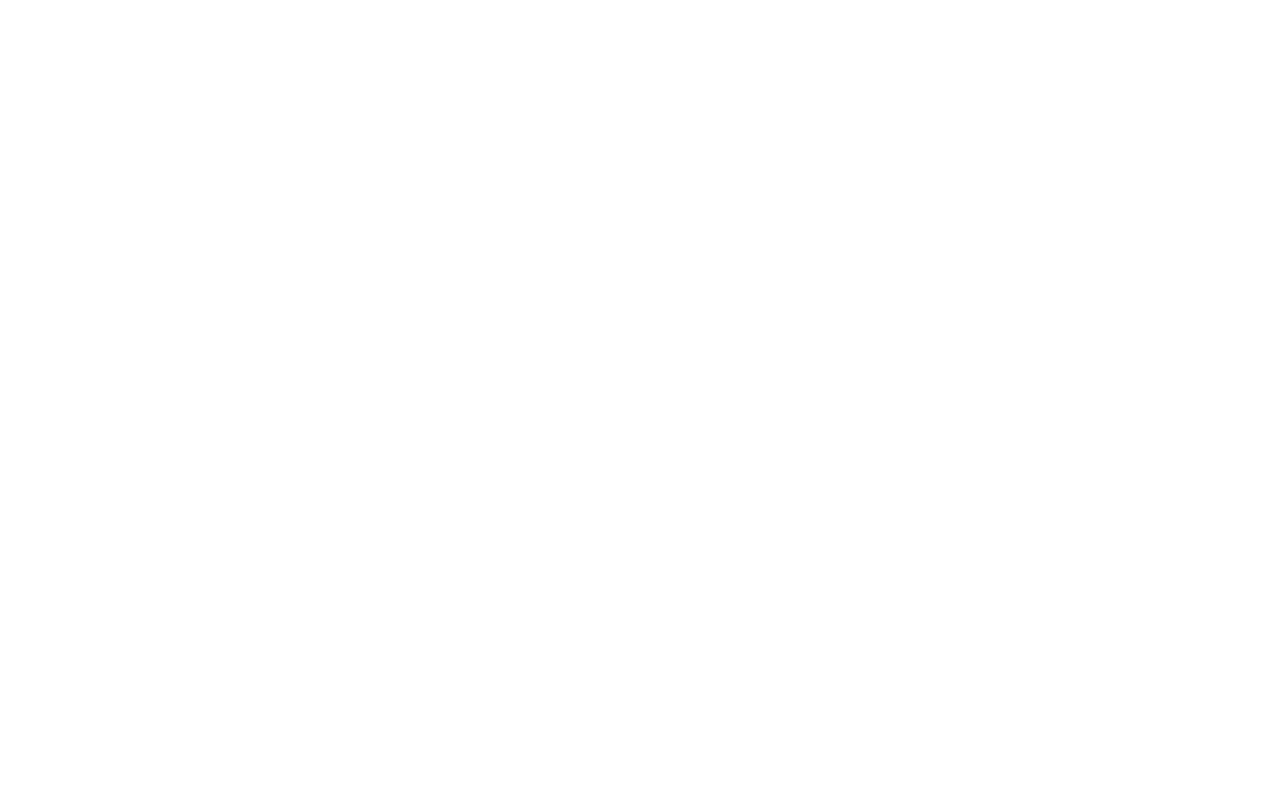
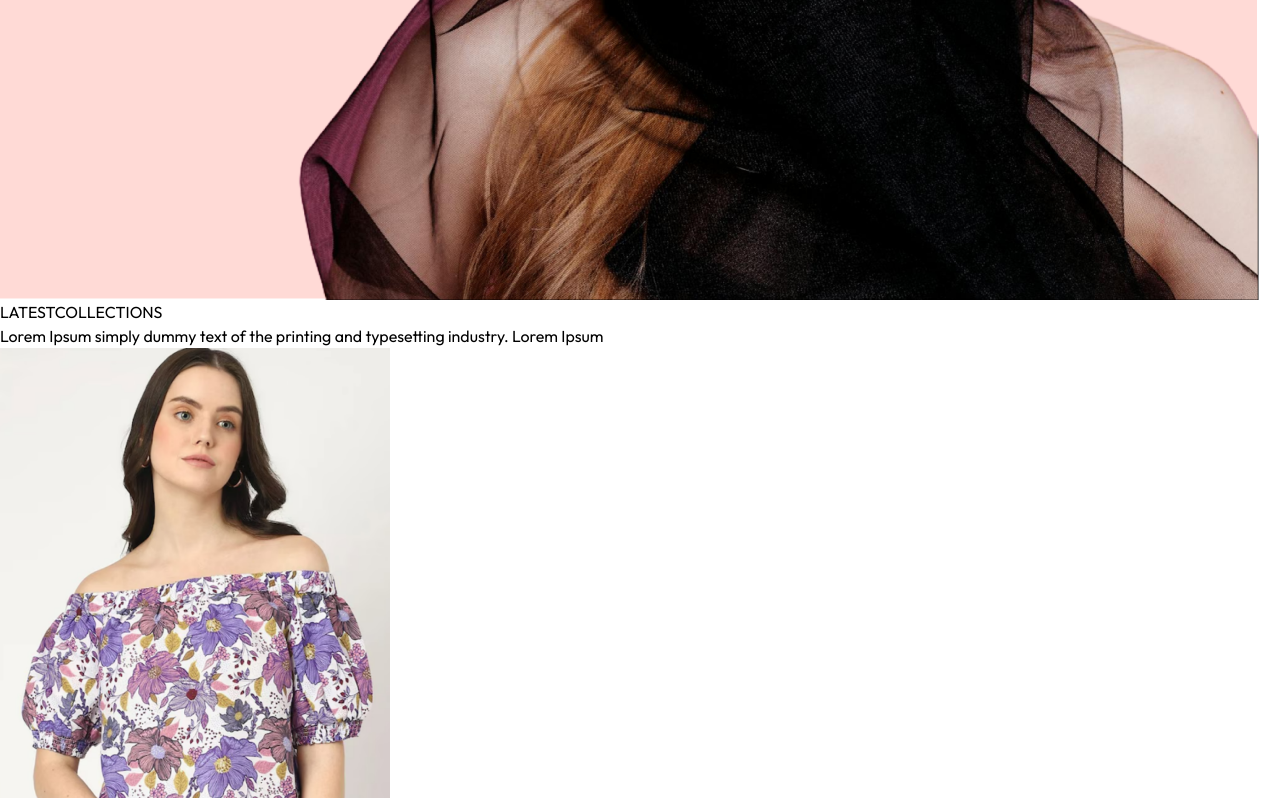
Before and after one commit to dilmiishara/Forever-Ecommerce-web, a React (Vite) app in the folder frontend/: page / in a window 1280 px wide. Shown: the part 1369-2169 px from the top of the page. Before the commit the page ends 800 px from the top, so only its background shows below. Built offline with nearby package versions, Linux system fonts and the light colour scheme.

Commit message:
latest collection part

```diff
--- a/frontend/src/components/Hero.jsx
+++ b/frontend/src/components/Hero.jsx
@@ -1,4 +1,5 @@
 import React from 'react'
+import { assets } from '../assets/assets'
 
 const Hero = () => {
   return (
@@ -10,13 +11,15 @@ const Hero = () => {
                 <p className='w-8 md:w-11 h-[2px] bg-[#414141]'></p>
                 <p className='font-medium text-sm md:text-base'>OUR BESTSELLERS</p>
             </div>
-            <h1 className='text-3xl sm:py-3 lg:text-5xl leading-relaxed'>Latest Arrivals</h1>
+            <h1 className='prata-regular text-3xl sm:py-3 lg:text-5xl leading-relaxed'>Latest Arrivals</h1>
             <div className='flex items-center gap-2'>
                 <p className='font-semibold text-sm md:text-base'>SHOP NOW</p>
                 <p className='w-8 md:w-11 h-[1px] bg-[#414141]'></p>
             </div>
         </div>
       </div>
+      {/* Hero Right Side */}
+      <img src={assets.hero_img} className='w-full sm:w-1/2' alt="" />
     </div>
   )
 }
--- /dev/null
+++ b/frontend/src/components/LatestCollection.jsx
@@ -0,0 +1,41 @@
+import React, { useContext, useEffect, useState } from 'react';
+import { ShopContext } from '../context/ShopContext';
+import Title from './Title';
+import ProductItem from './ProductItem';
+
+const LatestCollection = () => {
+  const { products } = useContext(ShopContext);
+  const [latestProducts, setLatestProducts] = useState([]);
+
+  useEffect(() => {
+    if (products && products.length > 0) {
+      setLatestProducts(products.slice(0, 10));
+    }
+  }, [products]); // Add `products` as a dependency
+
+  return (
+    <div className='my-10'>
+      <div className='text-center py-8 text-3xl'>
+        <Title text1={'LATEST'} text2={'COLLECTIONS'} />
+        <p className='w-3/4 m-auto text-xs sm:text-sm md:text-base text-gray-600'>
+          Lorem Ipsum simply dummy text of the printing and typesetting industry. Lorem Ipsum
+        </p>
+      </div>
+
+      {/* Rendering Products */}
+      <div className='grid grid-cols-2 sm:grid-cols-3 md:grid-cols-4 lg:grid-cols-5 gap-4 gap-y-6'>
+        {latestProducts.map((item, index) => (
+          <ProductItem
+            key={index}
+            id={item._id}
+            image={item.image}
+            name={item.name}
+            price={item.price}
+          />
+        ))}
+      </div>
+    </div>
+  );
+};
+
+export default LatestCollection;
--- /dev/null
+++ b/frontend/src/components/ProductItem.jsx
@@ -0,0 +1,27 @@
+import React, { useContext } from 'react';
+import { ShopContext } from '../context/ShopContext';
+import { Link } from 'react-router-dom';
+
+const ProductItem = ({ id, image, name, price }) => {
+  const { currency } = useContext(ShopContext);
+
+  return (
+    <Link className='text-gray-700 cursor-pointer' to={`/product/${id}`}>
+      <div className='overflow-hidden'>
+        {/* Ensure `image` is an array and has at least one element */}
+        <img
+          src={Array.isArray(image) && image.length > 0 ? image[0] : ''}
+          alt={name}
+          className='hover-scale-110 transition ease-in-out'
+        />
+      </div>
+      <p className='pt-3 pb-1 text-sm'>{name}</p>
+      <p className='text-sm font-medium'>
+        {currency ? currency : '$'}
+        {price}
+      </p>
+    </Link>
+  );
+};
+
+export default ProductItem;
--- /dev/null
+++ b/frontend/src/components/Title.jsx
@@ -0,0 +1,11 @@
+import React from 'react'
+
+const Title = ({text1,text2}) => {
+  return (
+    <div className='inline-flex gap-2 items-center mb-3'>
+        <p className='text-gray-500'>{text1}<span className='text-gray-700 font-medium'>{text2}</span></p>
+        <p className='w-8 sm:w-12 h-[1px] sm:h-[2px] bg-gray-700'></p>
+    </div>
+  )
+}
+export default Title
--- /dev/null
+++ b/frontend/src/context/ShopContext.jsx
@@ -0,0 +1,22 @@
+import { createContext } from "react";
+import { products } from "../assets/assets";
+
+export const ShopContext = createContext();
+
+const ShopContextProvider = (props)=>{
+
+    const currency ='$';
+    const delivery_fee = 10;
+
+    const value = {
+        products, currency, delivery_fee
+    }
+
+    return(
+        <ShopContext.Provider value={value}>
+            {props.children}
+        </ShopContext.Provider>
+    )
+}
+
+export default ShopContextProvider;
--- a/frontend/src/index.css
+++ b/frontend/src/index.css
@@ -1,3 +1,5 @@
+@import url('https://fonts.googleapis.com/css2?family=Outfit:wght@100..900&family=Prata&display=swap');
+
 @tailwind base;
 @tailwind components;
 @tailwind utilities;
@@ -5,3 +7,13 @@
 a.active hr{
   display: block;
 }
+
+*{
+  font-family: Outfit;
+}
+
+.prata-regular {
+  font-family: "Prata", serif;
+  font-weight: 400;
+  font-style: normal;
+}
--- a/frontend/src/main.jsx
+++ b/frontend/src/main.jsx
@@ -3,9 +3,12 @@ import { createRoot } from 'react-dom/client'
 import './index.css'
 import App from './App.jsx'
 import { BrowserRouter } from 'react-router-dom'
+import ShopContextProvider from './context/ShopContext.jsx'
 
 createRoot(document.getElementById('root')).render(
   <BrowserRouter>
-    <App/>
+  <ShopContextProvider>
+  <App/>
+  </ShopContextProvider>
   </BrowserRouter>,
 )
--- a/frontend/src/pages/Home.jsx
+++ b/frontend/src/pages/Home.jsx
@@ -1,10 +1,12 @@
 import React from 'react'
 import Hero from '../components/Hero'
+import LatestCollection from '../components/LatestCollection'
 
 const Home = () => {
   return (
     <div>
       <Hero/>
+      <LatestCollection/>
     </div>
   )
 }
```
